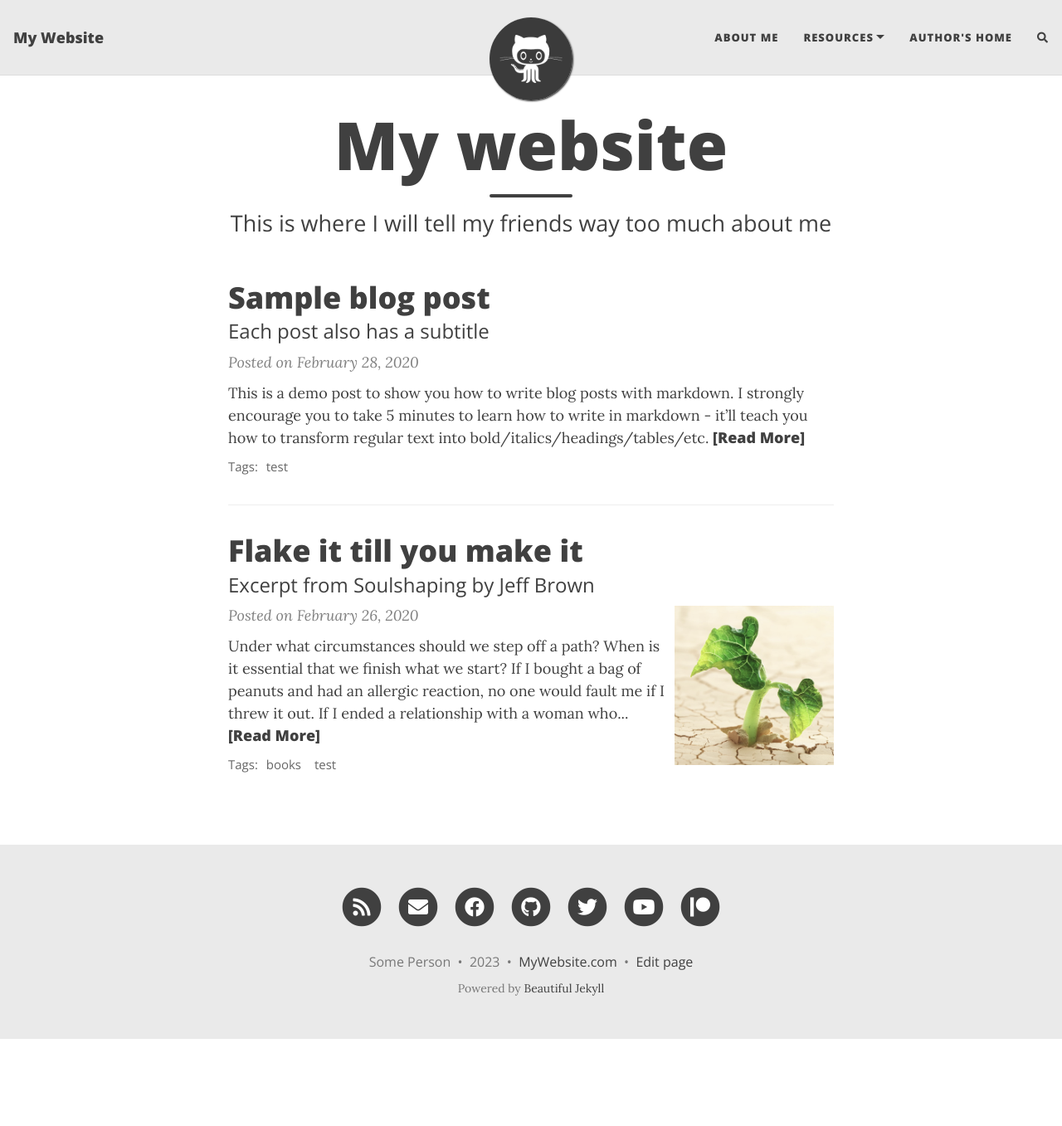
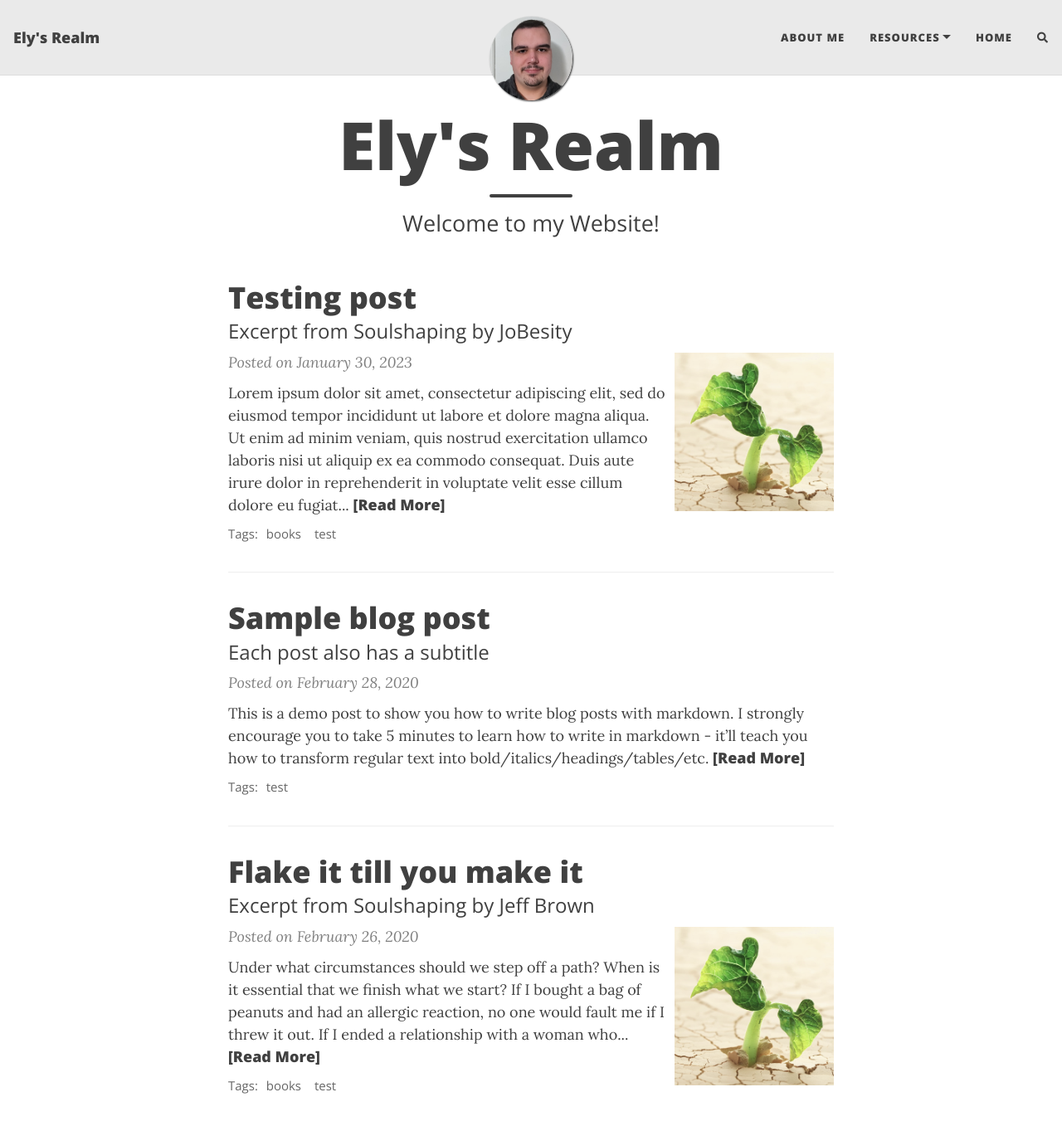
Before and after one commit to ElysRealm/elysrealm.github.io, a Jekyll site: the page built from index.html, in a window 1280 px wide and 1400 px high. Shown: the top 1357 px of the window at 83% size. Built offline with Jekyll 4.4.1, drawn with Linux system fonts in a browser that asks for light colours; nearby versions of some CDN libraries; the list of posts is cut into pages by our own code; comment, search, counter and statistics services are not loaded; some of the changed text lies outside the part shown.

Commit message:
Updating website to be my own.

```diff
--- a/_config.yml
+++ b/_config.yml
@@ -10,10 +10,10 @@
 ############################
 
 # Name of website
-title: My Website
+title: Ely's Realm
 
 # Your name to show in the footer
-author: Some Person
+author: Eric BeCude-McWilliams
 
 ###############################################
 # --- List of links in the navigation bar --- #
@@ -24,7 +24,7 @@ navbar-links:
   Resources:
     - Beautiful Jekyll: "https://beautifuljekyll.com"
     - Learn markdown: "https://www.markdowntutorial.com/"
-  Author's home: "https://deanattali.com"
+  Home: "elysrealm.github.io"
 
 ################
 # --- Logo --- #
@@ -32,7 +32,7 @@ navbar-links:
 
 # Image to show in the navigation bar - works best with a square image
 # Remove this parameter if you don't want an image in the navbar
-avatar: "/assets/img/avatar-icon.png"
+avatar: "/assets/img/me.jpg"
 
 # By default, the image is cut into a circle. You can disable this behaviour by setting 'round-avatar: false'
 round-avatar: true
@@ -49,13 +49,13 @@ round-avatar: true
 # Select the social network links that you want to show in the footer.
 # Uncomment the links you want to show and add your information to each one.
 social-network-links:
-  email: "someone@example.com"
-  rss: true  # remove this line if you don't want to show an RSS link at the bottom
-  facebook: deanattali
-  github: daattali
-  twitter: daattali
-  patreon: DeanAttali
-  youtube: c/daattali
+  email: "eb1994@protonmail.com"
+#  rss: true  # remove this line if you don't want to show an RSS link at the bottom
+#  facebook: deanattali
+  github: elysrealm
+#  twitter: daattali
+#  patreon: DeanAttali
+#  youtube: c/daattali
 #  medium: yourname
 #  reddit: yourname
 #  linkedin: daattali
@@ -94,7 +94,7 @@ share-links-active:
 
 # How to display the link to your website in the footer
 # Remove this if you don't want a link in the footer
-url-pretty: "MyWebsite.com"
+# url-pretty: "MyWebsite.com"
 
 # Excerpt word length - Truncate the excerpt of each post on the feed page to the specified number of words
 excerpt_length: 50
--- /dev/null
+++ b/_posts/2023-01-30-test.md
@@ -0,0 +1,13 @@
+---
+layout: post
+title: Testing post
+subtitle: Excerpt from Soulshaping by JoBesity
+cover-img: /assets/img/path.jpg
+thumbnail-img: /assets/img/thumb.png
+share-img: /assets/img/path.jpg
+tags: [books, test]
+---
+
+    Lorem ipsum dolor sit amet, consectetur adipiscing elit, sed do eiusmod tempor incididunt ut labore et dolore magna aliqua. Ut enim ad minim veniam, quis nostrud exercitation ullamco laboris nisi ut aliquip ex ea commodo consequat. Duis aute irure dolor in reprehenderit in voluptate velit esse cillum dolore eu fugiat nulla pariatur. Excepteur sint occaecat cupidatat non proident, sunt in culpa qui officia deserunt mollit anim id est laborum.
+
+    Elit ullamcorper dignissim cras tincidunt lobortis feugiat. Vitae sapien pellentesque habitant morbi tristique senectus et netus et. Faucibus ornare suspendisse sed nisi lacus sed. Nec feugiat in fermentum posuere urna nec tincidunt praesent semper. Amet dictum sit amet justo donec enim diam vulputate. Duis convallis convallis tellus id interdum velit laoreet. Convallis aenean et tortor at risus viverra. Diam donec adipiscing tristique risus nec feugiat. Amet massa vitae tortor condimentum lacinia. Lacus viverra vitae congue eu consequat ac.
--- a/index.html
+++ b/index.html
@@ -1,5 +1,5 @@
 ---
 layout: home
-title: My website
-subtitle: This is where I will tell my friends way too much about me
+title: Ely's Realm
+subtitle: Welcome to my Website!
 ---
```
Also changed, not shown: assets/img/me.jpg (added).
